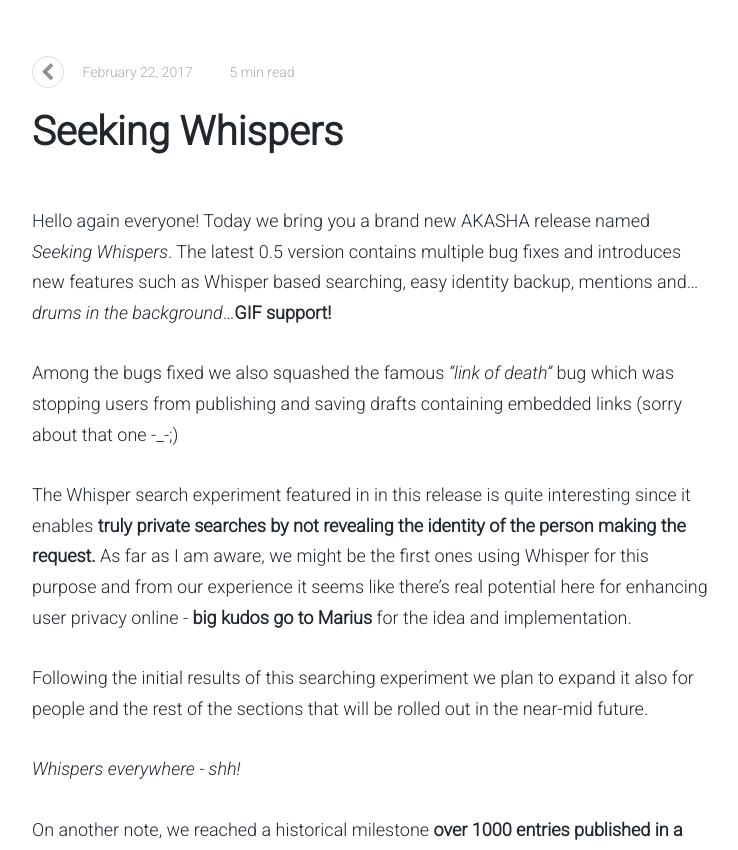
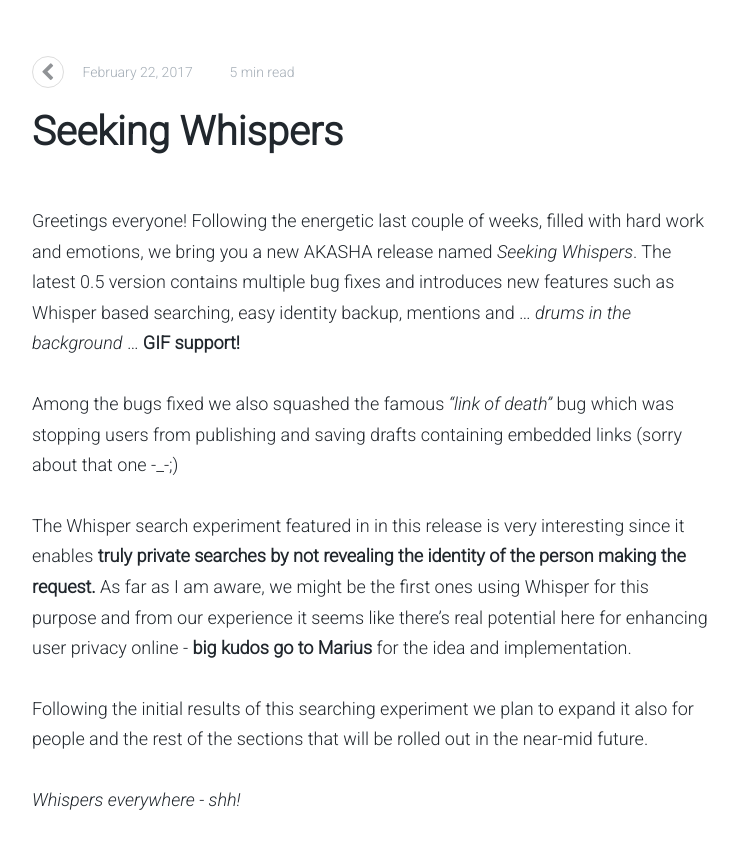
Before and after one commit to AKASHAorg/blog.akasha.world, a Jekyll site: the page built from _posts/2017-02-22-seeking-whispers.md, in a window 1280 px wide and 900 px high, scrolled down 494 px, cut to the strip 50-900 px from the top of the window. Shown: the whole strip, without its empty margins (268-1006 px from the left). Built offline with Jekyll 4.4.1, drawn with Linux system fonts in a browser that asks for light colours; comment, search, counter and statistics services are not loaded; some of the changed text lies outside the part shown.

Commit message:
Update 2017-02-22-seeking-whispers.md

```diff
--- a/_posts/2017-02-22-seeking-whispers.md
+++ b/_posts/2017-02-22-seeking-whispers.md
@@ -10,11 +10,11 @@ tags: AKASHA, Ethereum, IPFS, Alpha, Pre-Alpha, Release, Paris, EDCON, Conferenc
 draft: true
 ---
 
-Hello again everyone! Today we bring you a brand new AKASHA release named *Seeking Whispers*. The latest 0.5 version contains multiple bug fixes and introduces new features such as Whisper based searching, easy identity backup, mentions and…*drums in the background*…**GIF support!**
+Greetings everyone! Following the energetic last couple of weeks, filled with hard work and emotions, we bring you a new AKASHA release named *Seeking Whispers*. The latest 0.5 version contains multiple bug fixes and introduces new features such as Whisper based searching, easy identity backup, mentions and … *drums in the background* … **GIF support!**
 
 Among the bugs fixed we also squashed the famous *“link of death”* bug which was stopping users from publishing and saving drafts containing embedded links (sorry about that one -_-;)
 
-The Whisper search experiment featured in in this release is quite interesting since it enables **truly private searches by not revealing the identity of the person making the request.** As far as I am aware, we might be the first ones using Whisper for this purpose and from our experience it seems like there's real potential here for enhancing user privacy online - **big kudos go to Marius** for the idea and implementation.
+The Whisper search experiment featured in in this release is very interesting since it enables **truly private searches by not revealing the identity of the person making the request.** As far as I am aware, we might be the first ones using Whisper for this purpose and from our experience it seems like there's real potential here for enhancing user privacy online - **big kudos go to Marius** for the idea and implementation.
 
 Following the initial results of this searching experiment we plan to expand it also for people and the rest of the sections that will be rolled out in the near-mid future.
 
@@ -96,8 +96,10 @@ Please note that following this release we want to focus on refactoring the code
 
 Thank you for your understanding! ^_^
 
-And to conclude, this is a short video covering our journey to EDCON in Paris while development on this release was taking place in our Bucharest hacklab. It was an inspiring trip and this was our first conference at which we presented AKASHA - **many thanks, again, to everyone for the amazing welcome!**
+And to conclude, this is a short video covering our journey to EDCON in Paris while development on this release was taking place in our Bucharest hacklab - **BIG UP for the amazing work done by this amazing team!** The trip was inspiring and marked our first conference at which we presented AKASHA - **many thanks, again, to everyone for the warm welcome!**
 
-<iframe width="720" height="340" src="https://www.youtube.com/embed/6AOj_K-9AIY" frameborder="0" allowfullscreen></iframe>
+<iframe width="720" height="350" src="https://www.youtube.com/embed/EL26iitQ8gM" frameborder="0" allowfullscreen></iframe>
 
 The full recording of the AKASHA presentation will follow soon :)
+
+See you on [AKASHA](http://akasha.world/){:target="_blank"}!
```
